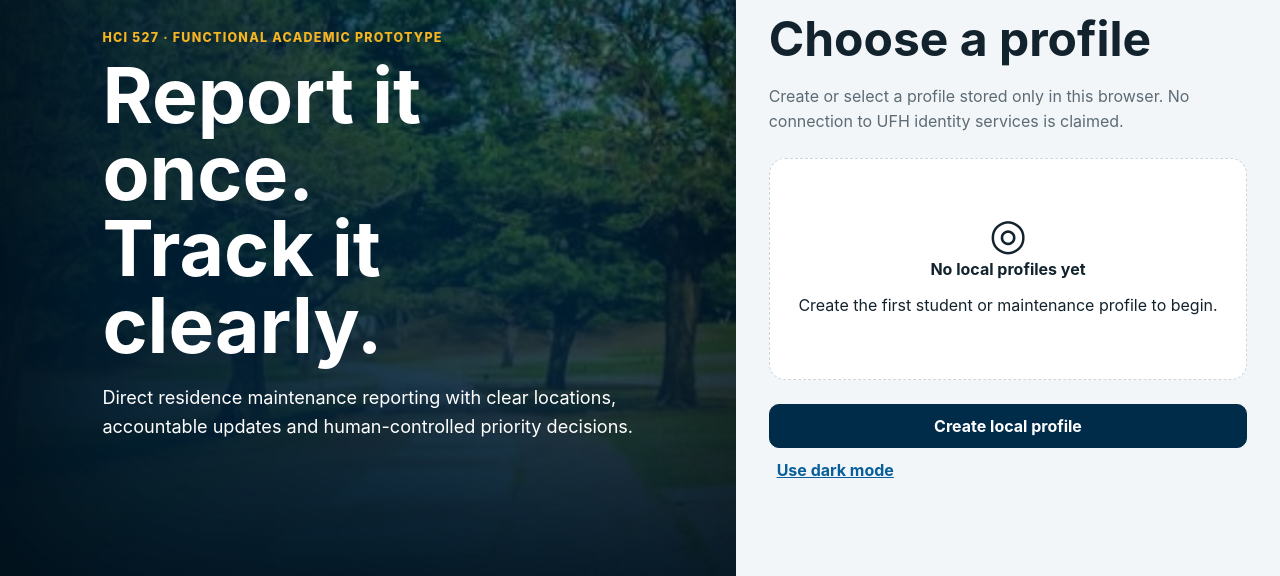
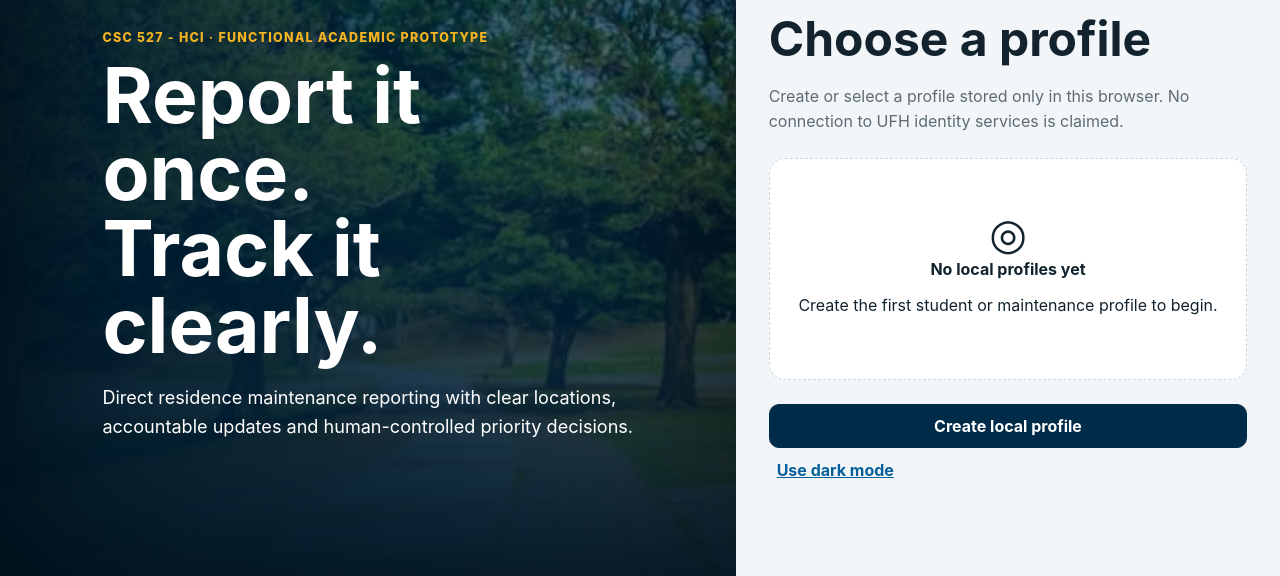
Before and after one commit to DbyProsper/maintenance-app, a plain HTML site: page public/index.html in a window 1280 px wide. Shown: the part 224-800 px from the top of the page. Drawn offline with Linux system fonts and the light colour scheme.

Commit message:
Update index.html

```diff
--- a/public/index.html
+++ b/public/index.html
@@ -101,7 +101,7 @@
         <!-- Hero copy stays above every image and remains readable over the vignette. -->
         <div class="access-hero-content">
           <img src="/ufhlogo.png" alt="University of Fort Hare logo" />
-          <p class="eyebrow">HCI 527 · functional academic prototype</p>
+          <p class="eyebrow">CSC 527 - HCI · functional academic prototype</p>
           <h1>Report it once.<br />Track it clearly.</h1>
           <p>
             Direct residence maintenance reporting with clear locations,
```
